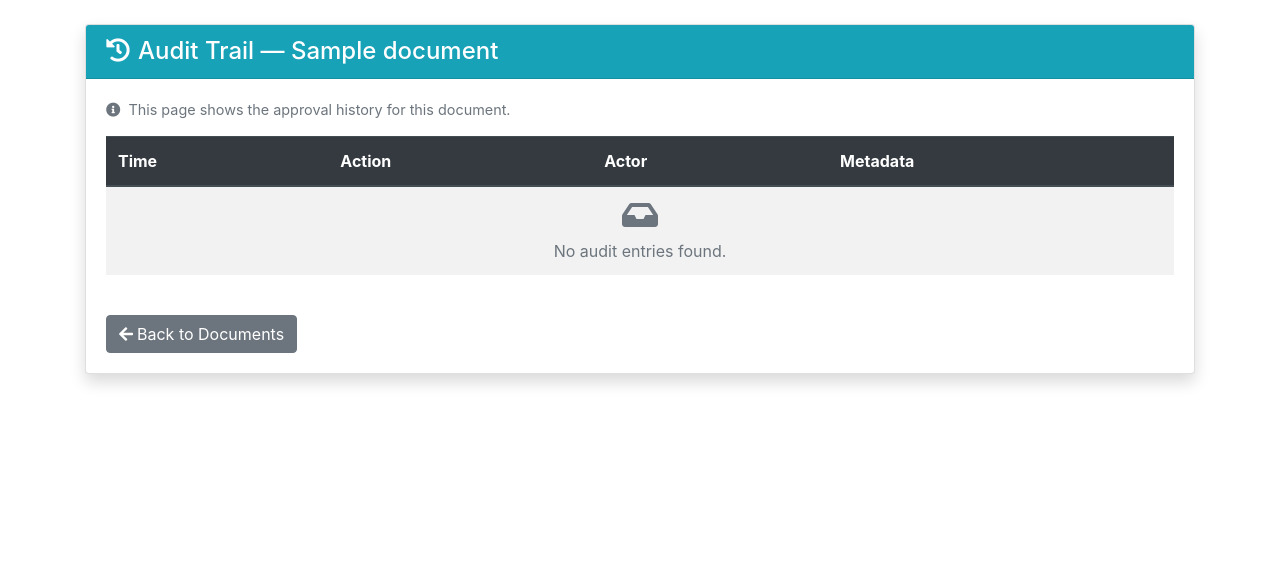
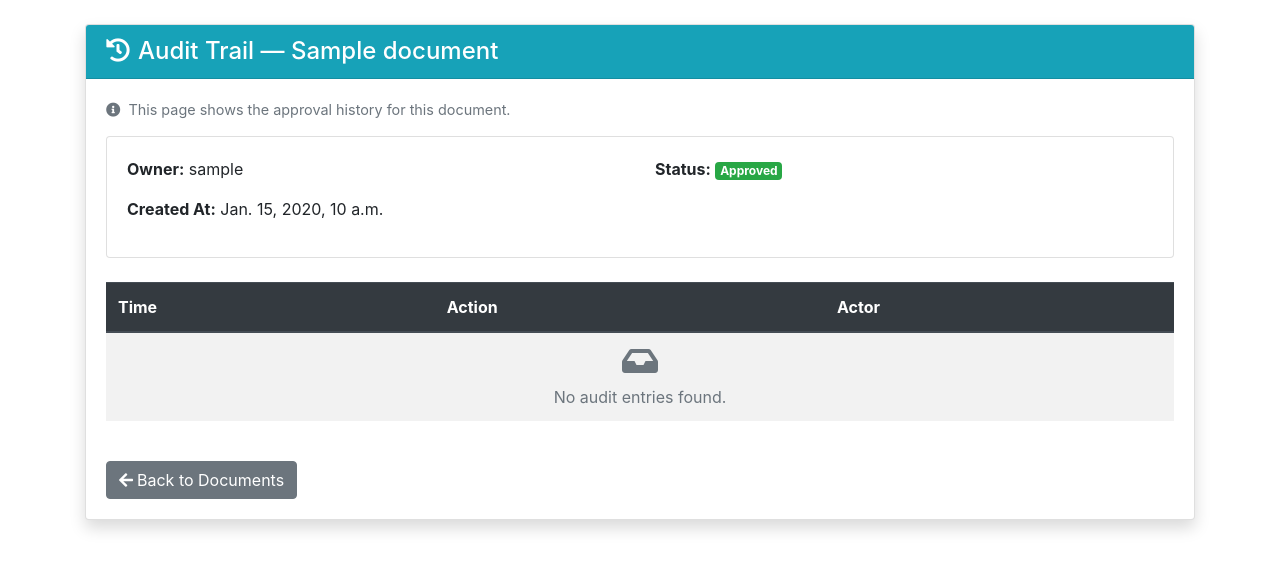
Before and after one commit to mahfuz-ur-rahim/role-based-approval-workflow, a Django app: page /documents/1/audit/ in a window 1280 px wide. Shown: the part 56-626 px from the top of the page. Run offline with Django 5.2, Linux system fonts and the light colour scheme; a user stored in the database is signed in; tables that the repository leaves empty hold one stand-in row (values such as "Sample post"); data that the repository does not hold is empty; some libraries are stand-ins or nearby versions.

Commit message:
Phase 10.3: Remove metadata column, improve audit action badges, add owner column to document list

```diff
--- a/rbaw_project/settings.py
+++ b/rbaw_project/settings.py
@@ -25,7 +25,7 @@ SECRET_KEY = "django-insecure-#9uiolew73zywg08qgqa#ealu%ll$7m7%m&wa7f0@!u!6jt_n5
 # SECURITY WARNING: don't run with debug turned on in production!
 DEBUG = True
 
-ALLOWED_HOSTS = []
+ALLOWED_HOSTS = ["127.0.0.1", "localhost"]
 
 
 # Application definition
--- a/templates/reports/document_audit_log.html
+++ b/templates/reports/document_audit_log.html
@@ -10,6 +10,33 @@
             This page shows the approval history for this document.
         </p>
 
+        <!-- Document Metadata -->
+        <div class="card mb-4">
+            <div class="card-body">
+                <div class="row">
+                    <div class="col-md-6">
+                        <p><strong>Owner:</strong> {{ document.created_by.username }}</p>
+                        <p><strong>Created At:</strong> {{ document.created_at }}</p>
+                    </div>
+                    <div class="col-md-6">
+                        <p>
+                            <strong>Status:</strong>
+                            {% if document.status == 'DRAFT' %}
+                                <span class="badge badge-secondary">{{ document.get_status_display }}</span>
+                            {% elif document.status == 'PENDING' %}
+                                <span class="badge badge-warning">{{ document.get_status_display }}</span>
+                            {% elif document.status == 'APPROVED' %}
+                                <span class="badge badge-success">{{ document.get_status_display }}</span>
+                            {% elif document.status == 'REJECTED' %}
+                                <span class="badge badge-danger">{{ document.get_status_display }}</span>
+                            {% endif %}
+                        </p>
+                    </div>
+                </div>
+            </div>
+        </div>
+
+
         <div class="table-responsive">
             <table class="table table-striped table-hover">
                 <thead class="thead-dark">
@@ -17,7 +44,6 @@
                         <th scope="col">Time</th>
                         <th scope="col">Action</th>
                         <th scope="col">Actor</th>
-                        <th scope="col">Metadata</th>
                     </tr>
                 </thead>
                 <tbody>
@@ -25,34 +51,26 @@
                     <tr>
                         <td>{{ log.created_at }}</td>
                         <td>
-                            <span class="badge badge-{{ log.get_action_display|lower }}">
-                                {{ log.get_action_display }}
-                            </span>
-                        </td>
-                        <td>{{ log.actor }}</td>
-                        <td>
-                            {% if log.metadata %}
-                            <button class="btn btn-sm btn-outline-info" type="button" data-toggle="collapse"
-                                    data-target="#metadata{{ log.id }}">
-                                <i class="fas fa-eye mr-1"></i>Details
-                            </button>
-                            <div class="collapse" id="metadata{{ log.id }}">
-                                <div class="card card-body mt-2">
-                                    <ul class="list-unstyled mb-0">
-                                        {% for key, value in log.metadata.items %}
-                                        <li><strong>{{ key }}:</strong> {{ value }}</li>
-                                        {% endfor %}
-                                    </ul>
-                                </div>
-                            </div>
+                            {% if log.action == 'CREATED' %}
+                                <span class="badge badge-primary">Created</span>
+                            {% elif log.action == 'SUBMITTED' %}
+                                <span class="badge badge-warning">Submitted</span>
+                            {% elif log.action == 'APPROVED' %}
+                                <span class="badge badge-success">Approved</span>
+                            {% elif log.action == 'REJECTED' %}
+                                <span class="badge badge-danger">Rejected</span>
                             {% else %}
-                            <span class="text-muted">—</span>
+                                <span class="badge badge-secondary">
+                                    {{ log.get_action_display }}
+                                </span>
                             {% endif %}
                         </td>
+
+                        <td>{{ log.actor }}</td>
                     </tr>
                     {% empty %}
                     <tr>
-                        <td colspan="4" class="text-center text-muted">
+                        <td colspan="3" class="text-center text-muted">
                             <i class="fas fa-inbox fa-2x mb-2"></i><br>
                             No audit entries found.
                         </td>
--- a/templates/workflow/document_list.html
+++ b/templates/workflow/document_list.html
@@ -9,6 +9,7 @@
         <thead class="thead-light">
           <tr>
             <th scope="col">Title</th>
+            <th scope="col">Owner</th>
             <th scope="col">Status</th>
             <th scope="col">Created At</th>
             <th scope="col">Actions</th>
@@ -29,6 +30,7 @@
               <i class="fas fa-file-alt mr-1 text-muted"></i>{{ doc.title }}
               {% endif %}
             </td>
+            <td>{{ doc.created_by.username }}</td>
             <td>
               {% if doc.status == 'DRAFT' %}
               <span class="badge badge-secondary"
@@ -87,7 +89,7 @@
           </tr>
           {% empty %}
           <tr>
-            <td colspan="4" class="text-center text-muted">
+            <td colspan="5" class="text-center text-muted">
               <i class="fas fa-inbox fa-2x mb-2"></i><br />
               No documents found.
             </td>
```
Also changed, not shown: templates/reports/audit_log_list.html (+14 -24 lines).
